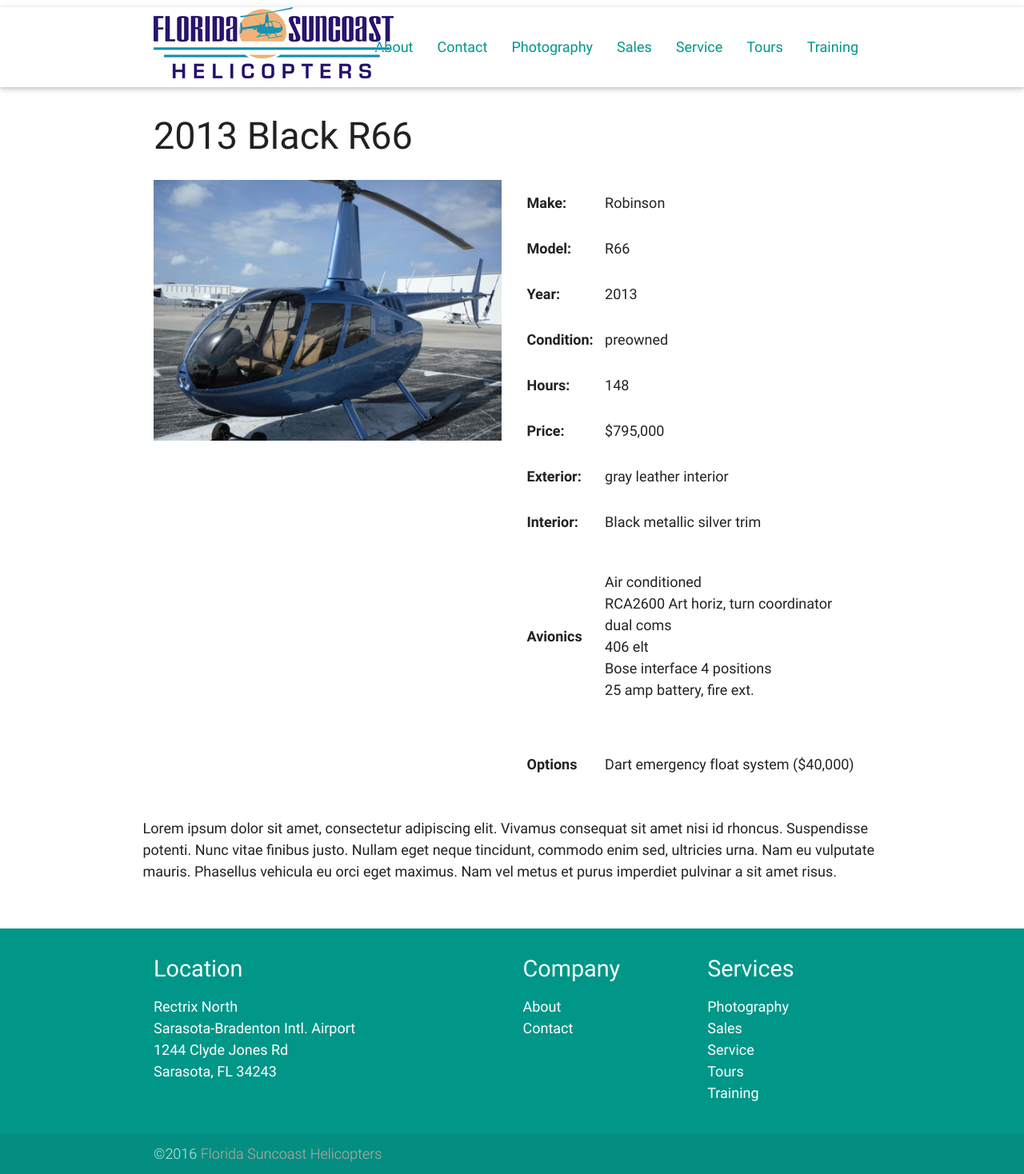
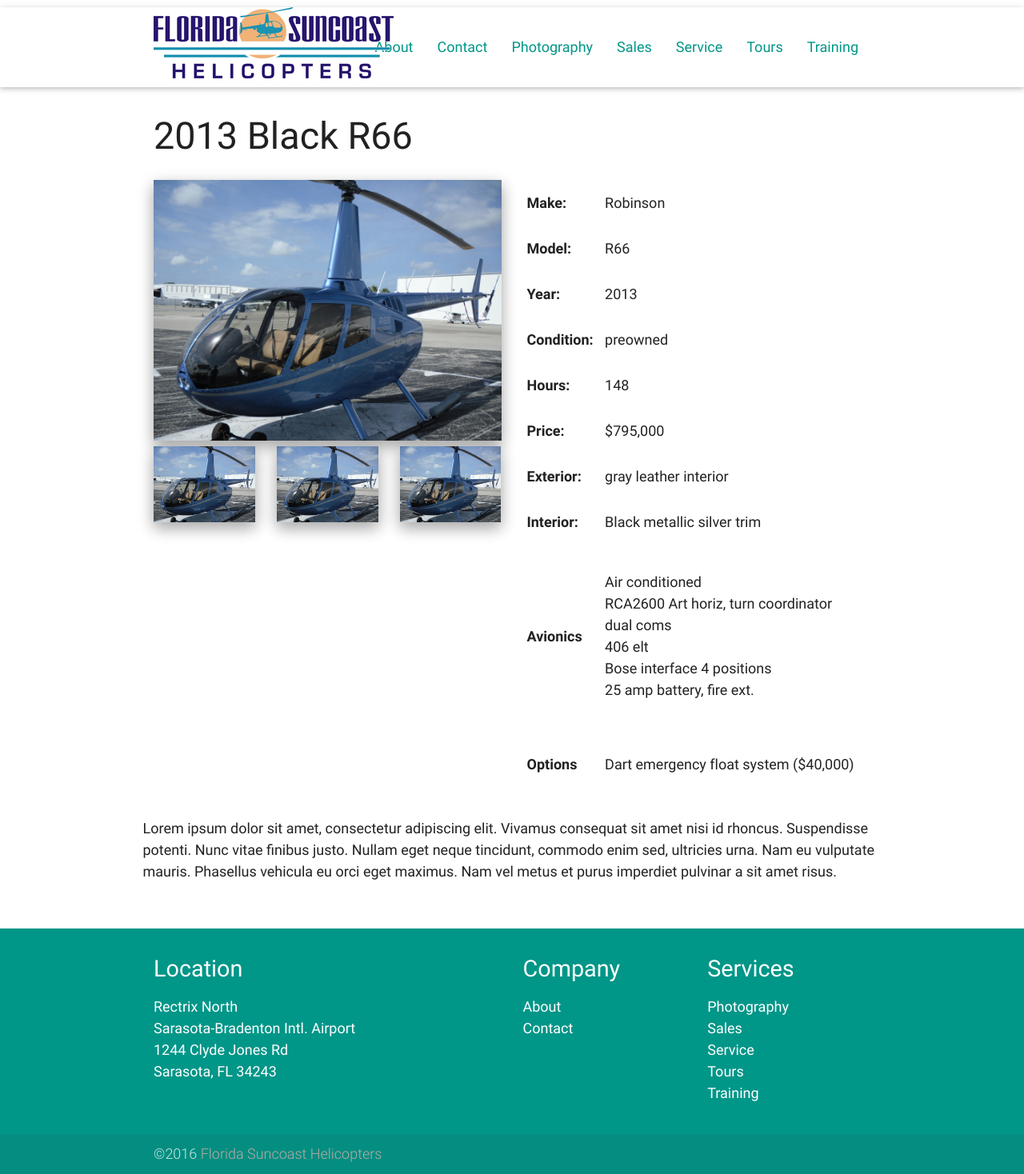
Before and after one commit to joncoop/fsh, a Jekyll site: the page built from _inventory/2015-r66-blue-2.md, in a window 1280 px wide. Shown: the whole page at 80% size. Built offline with Jekyll 4.4.1, drawn with Linux system fonts in a browser that asks for light colours; nearby versions of some CDN libraries.

Commit message:
Changed sale layout.

```diff
--- a/_layouts/sale.html
+++ b/_layouts/sale.html
@@ -4,7 +4,21 @@
 
 <div class="row">
   <div class="col s12 m6">
-    <img src="{{ site.github.url }}/img/for-sale/{{ page.main-image }}" width="100%" alt="product image">
+    <div class="row">
+      <div class="col s12">
+        <img class="materialboxed z-depth-2" src="{{ site.github.url }}/img/for-sale/{{ page.main-image }}" width="100%" alt="product image">
+      </div>
+
+      <div class="col s4">
+        <img class="materialboxed z-depth-2" src="{{ site.github.url }}/img/for-sale/{{ page.main-image }}" width="100%" alt="product image">
+      </div>
+      <div class="col s4">
+        <img class="materialboxed z-depth-2" src="{{ site.github.url }}/img/for-sale/{{ page.main-image }}" width="100%" alt="product image">
+      </div>
+      <div class="col s4">
+        <img class="materialboxed z-depth-2" src="{{ site.github.url }}/img/for-sale/{{ page.main-image }}" width="100%" alt="product image">
+      </div>
+    </div>
   </div>
 
   <div class="col s12 m6">
```
